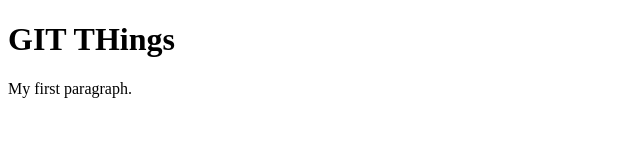
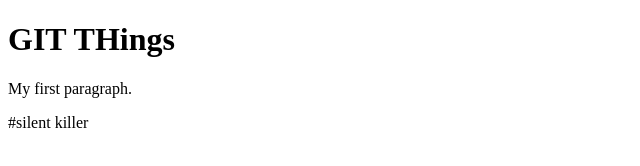
Before and after one commit to Tejeswar-G/GIT_RAVISIR, a plain HTML site: page index.html in a window 1280 px wide. Shown: the whole page, without its empty margins (0-640 px from the left). Drawn offline with Linux system fonts and the light colour scheme.

Commit message:
3rd commit

```diff
--- a/index.html
+++ b/index.html
@@ -5,6 +5,6 @@
 <h1>GIT THings</h1>
 
 <p>My first paragraph.</p>
-
+#silent killer
 </body>
 </html>
```
